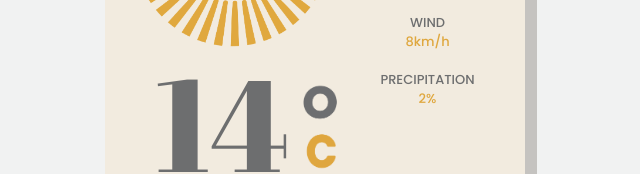
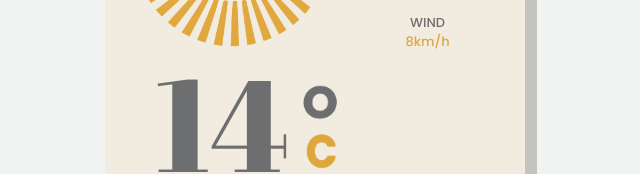
Before and after one commit to churst73/hurst-weather-app, a plain HTML site: page index.html in a window 1280 px wide. Shown: the part 384-558 px from the top of the page, without its empty margins (325-965 px from the left). Drawn offline with nearby package versions, Linux system fonts and the light colour scheme.

Commit message:
Removed precipitation

```diff
--- a/index.html
+++ b/index.html
@@ -57,7 +57,6 @@
           <br>
           <p class="details">WIND<br /><span class="numbers" id="wind">8</span><span class="measurements">km/h</span></p>
           <br>
-          <p class="details" >PRECIPITATION<br /><span class="numbers" id="precip">2</span><span class="measurements">%</span></p>
         </div>
         </div>
         <div class="row forecast-week">
```
